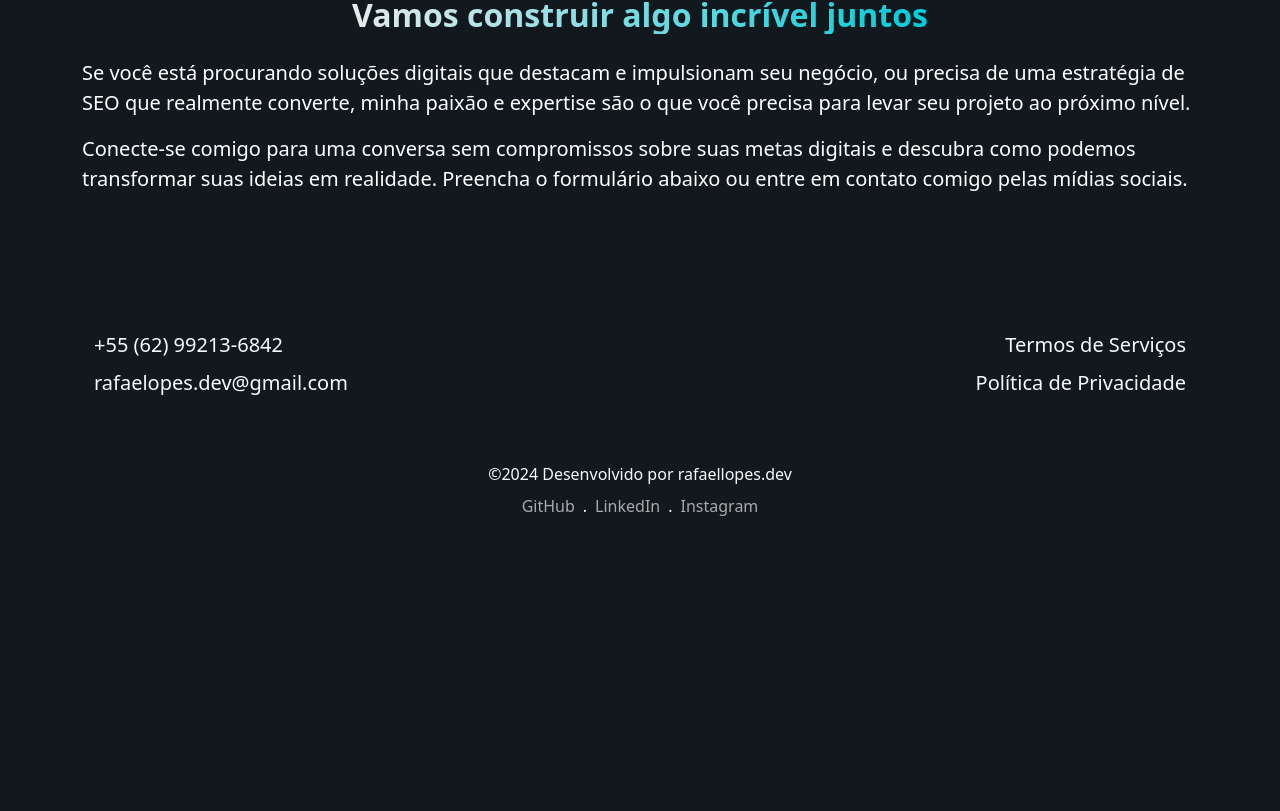
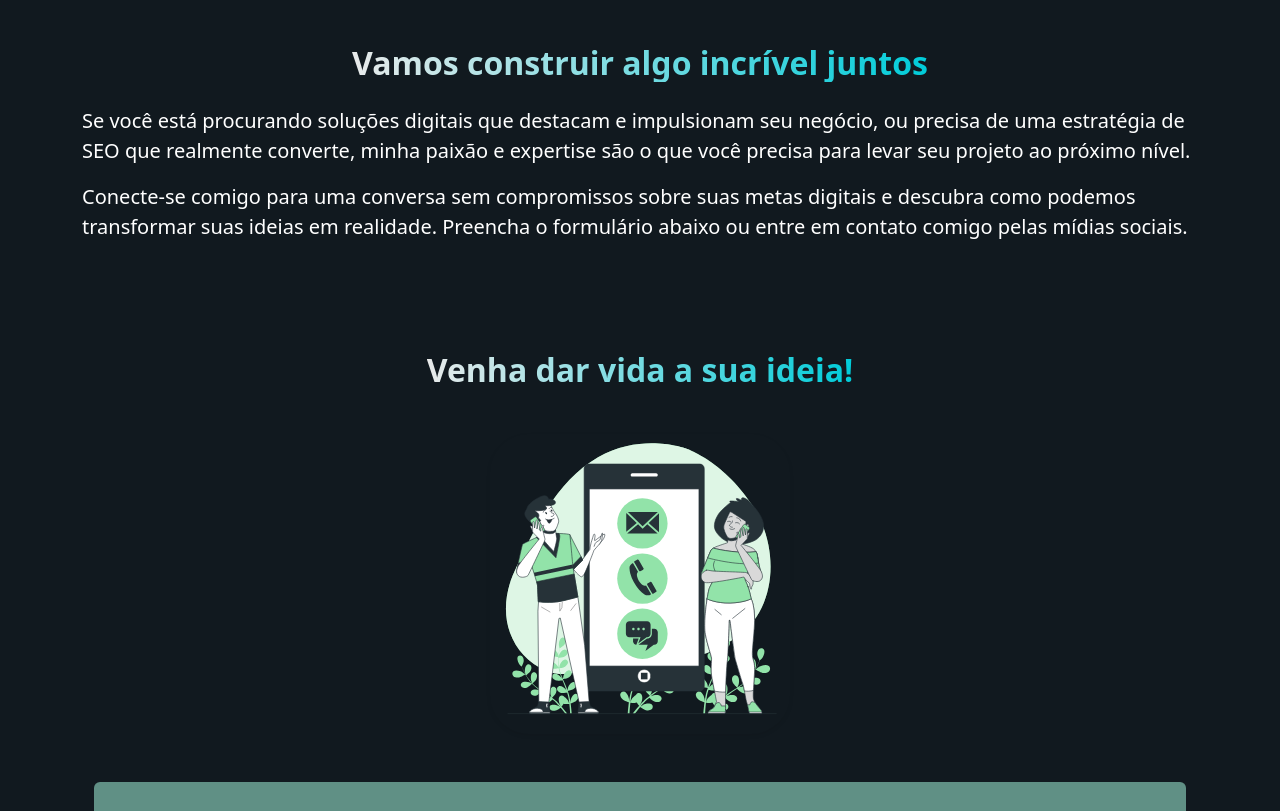
Before and after one commit to rafaeloliveiralopes/portfolio.v2, a Next.js app: page /about-page in a window 1280 px wide. Shown: the part 4391-5202 px from the top of the page. Before the commit the page ends 4973 px from the top, so only its background shows below. Built offline with nearby package versions, Linux system fonts and the light colour scheme.

Commit message:
feat(form): Add form sectiuon to about details page.
Create  for form styles in form folder.

```diff
--- a/src/app/page.tsx
+++ b/src/app/page.tsx
@@ -189,7 +189,7 @@ export default function Home() {
         <div className="my-4">
           <Image
             src="/formulario-de-contatos.svg"
-            alt="Foto do Desenvolvedor Full Stack, Rafael Lopes de perfil e olhando para cima . Ele está usando camiseta cinza clara, camisa xadrez com tons de verde escuro e preto e calça preta. O Desenvolvedor Rafael Lopes é um homem negro de cabelos e olhos pretos"
+            alt="Imagem SVG de um casal conversando ao celular."
             width={300}
             height={480}
             style={{ borderRadius: "39px" }}
--- a/src/components/form/ContactForm.tsx
+++ b/src/components/form/ContactForm.tsx
@@ -1,4 +1,5 @@
 import React from "react";
+import styles from "./Form.modules.css";
 
 function ContactForm() {
   return (
@@ -6,7 +7,7 @@ function ContactForm() {
       className="container fs-5 my-5 p-4 text-start rounded form-container"
       style={{ backgroundColor: "#609085" }}
     >
-      <form>
+      <form className={styles.form}>
         <div className="mb-3">
           <label htmlFor="fullName" className="form-label">
             Nome
--- /dev/null
+++ b/src/components/form/Form.modules.css
@@ -0,0 +1,4 @@
+form {
+  max-width: 575px;
+  margin: auto;
+}
--- a/src/pages/about-page/index.tsx
+++ b/src/pages/about-page/index.tsx
@@ -6,6 +6,7 @@ import "./About.modules.css";
 import Link from "next/link";
 import Image from "next/image";
 import Technologies from "@/components/technologies/Technologies";
+import ContactForm from "@/components/form/ContactForm";
 
 export default function About() {
   return (
@@ -148,7 +149,7 @@ export default function About() {
             .
           </p>
         </section>
-        <section className="my-5 pb-4">
+        <section className="my-5 pt-5 pb-4">
           <div className="text-center mb-3">
             <h2 className="gradient-paragraph fs-2 fw-bold">
               Outras curiosidades sobre mim
@@ -270,6 +271,23 @@ export default function About() {
             </p>
           </div>
         </section>
+        <section className="container my-5 text-center">
+          <p className="gradient-paragraph fs-2 fw-bold my-3">
+            Venha dar vida a sua ideia!
+          </p>
+          <div className="my-4">
+            <Image
+              src="/formulario-de-contatos.svg"
+              alt="Imagem SVG de um casal conversando ao celular."
+              width={300}
+              height={480}
+              style={{ borderRadius: "39px" }}
+              layout="intrinsic"
+              className="shadow-sm"
+            />
+          </div>
+          <ContactForm />
+        </section>
         <Footer />
       </main>
     </>
```
Also changed, not shown: src/app/globals.css (+2 -10 lines).
